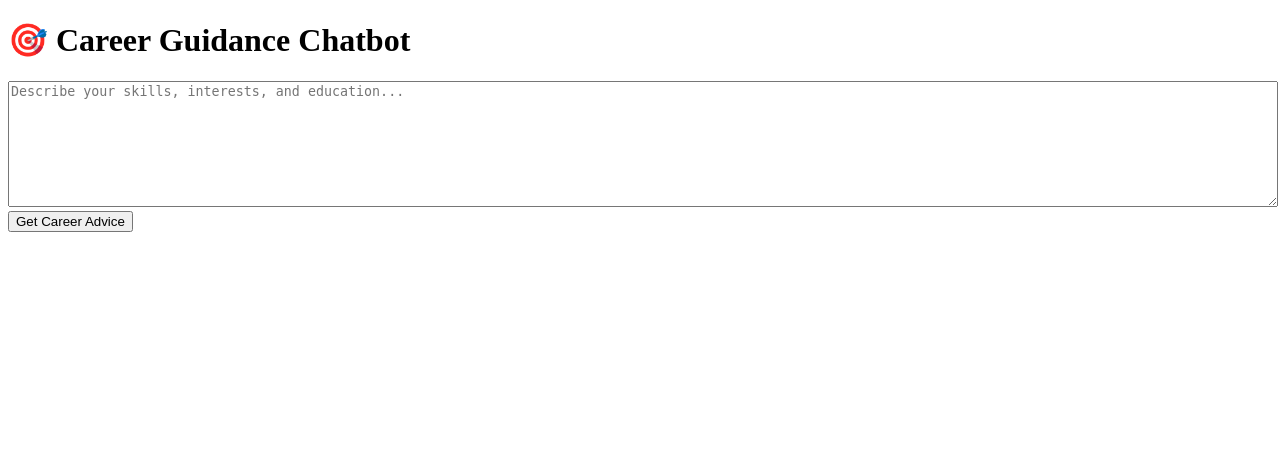
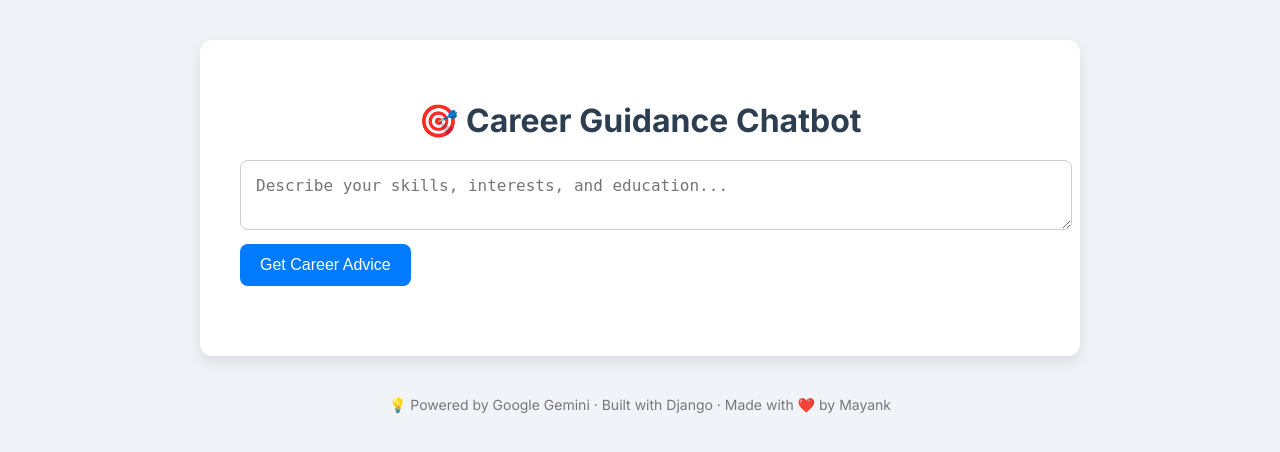
Before and after one commit to MayANKPaTeL2303/Career-Bot, a Django app: page / in a window 1280 px wide. Shown: the top 452 px of the page. Run offline with Django 5.2, Linux system fonts and the light colour scheme.

Commit message:
Design Changed

```diff
--- a/project/careerbot/templates/careerbot/index.html
+++ b/project/careerbot/templates/careerbot/index.html
@@ -1,17 +1,20 @@
+{% load static %}
 <!DOCTYPE html>
-<html>
+<html lang="en">
 <head>
+    <meta charset="UTF-8">
     <title>Career Guidance Chatbot</title>
-    <style>
-        textarea { width: 100%; height: 120px; }
-        .chatbox { margin-top: 20px; border: 1px solid #ddd; padding: 10px; background-color: #f9f9f9; }
-    </style>
+    <meta name="viewport" content="width=device-width, initial-scale=1.0">
+
+    <!-- Link to static CSS -->
+    <link rel="stylesheet" href="{% static 'careerbot/style.css' %}">
 </head>
 <body>
+    <div class="container">
         <h1>🎯 Career Guidance Chatbot</h1>
         <form method="POST">
             {% csrf_token %}
-        <textarea name="user_input" placeholder="Describe your skills, interests, and education...">{{ user_input|default_if_none:"" }}</textarea><br>
+            <textarea name="user_input" placeholder="Describe your skills, interests, and education...">{{ user_input|default_if_none:"" }}</textarea>
             <button type="submit">Get Career Advice</button>
         </form>
 
@@ -21,5 +24,10 @@
             <div style="white-space: pre-wrap;">{{ suggestion|safe }}</div>
         </div>
         {% endif %}
+    </div>
+
+    <div class="footer">
+        💡 Powered by Google Gemini · Built with Django · Made with ❤️ by Mayank
+    </div>
 </body>
 </html>
--- /dev/null
+++ b/project/static/careerbot/style.css
@@ -0,0 +1,81 @@
+/* Google Font */
+@import url('https://fonts.googleapis.com/css2?family=Inter:wght@400;600;700&display=swap');
+
+body {
+    font-family: 'Inter', sans-serif;
+    margin: 0;
+    padding: 0;
+    background: #f0f4f8;
+    color: #333;
+}
+
+.container {
+    max-width: 800px;
+    margin: 40px auto;
+    background: #fff;
+    padding: 40px;
+    border-radius: 12px;
+    box-shadow: 0 6px 16px rgba(0, 0, 0, 0.1);
+}
+
+h1 {
+    text-align: center;
+    color: #2c3e50;
+    margin-bottom: 20px;
+}
+
+form {
+    margin-bottom: 30px;
+}
+
+textarea {
+    width: 100%;
+    padding: 15px;
+    border-radius: 8px;
+    border: 1px solid #ccc;
+    font-size: 16px;
+    resize: vertical;
+}
+
+button {
+    background-color: #007bff;
+    color: white;
+    padding: 12px 20px;
+    font-size: 16px;
+    border: none;
+    border-radius: 8px;
+    cursor: pointer;
+    transition: background 0.3s ease;
+    margin-top: 10px;
+}
+
+button:hover {
+    background-color: #0056b3;
+}
+
+.chatbox {
+    margin-top: 20px;
+    padding: 20px;
+    border-radius: 10px;
+    background: #fefefe;
+    border: 1px solid #e0e0e0;
+    box-shadow: 0 4px 8px rgba(0,0,0,0.05);
+}
+
+.footer {
+    text-align: center;
+    margin-top: 40px;
+    font-size: 14px;
+    color: #777;
+}
+
+@media (max-width: 600px) {
+    .container {
+        margin: 20px;
+        padding: 20px;
+    }
+
+    textarea {
+        font-size: 14px;
+    }
+}
```
Also changed, not shown: project/career_guidance_django/settings.py (+3 -20 lines). Lines whose indentation alone changed are shown as unchanged.
